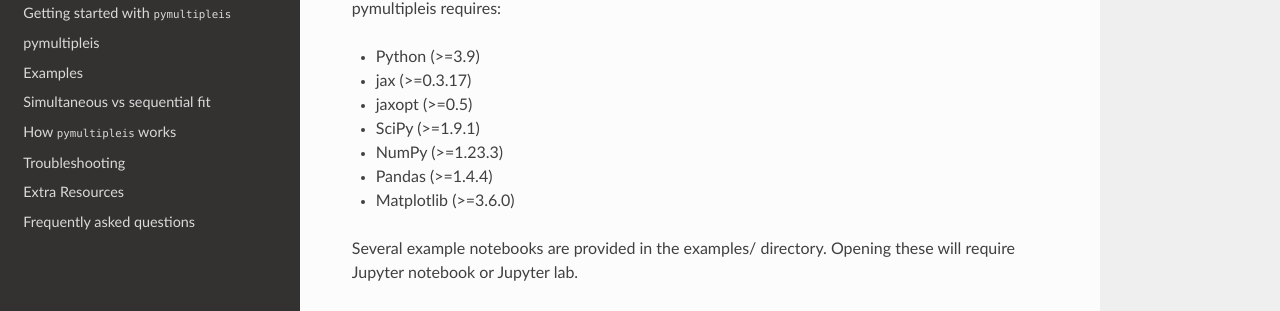
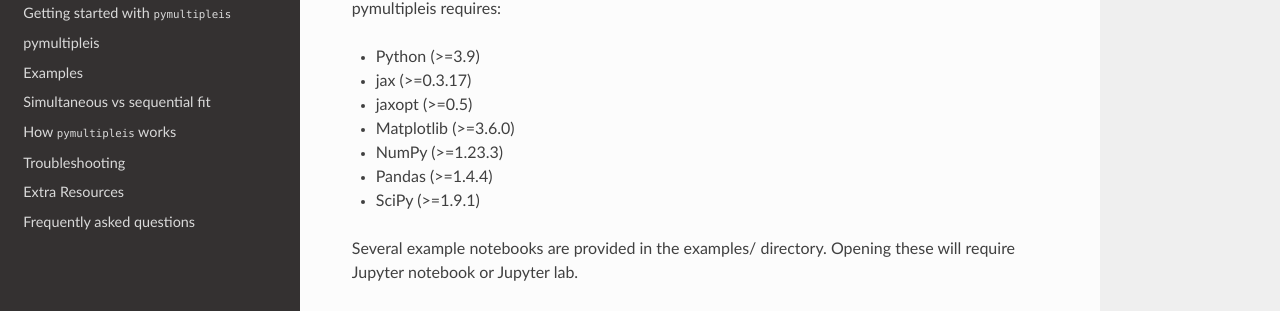
Before and after one commit to richinex/pymultipleis, a Sphinx documentation site: the page built from docs/source/index.rst, in a window 1280 px wide and 900 px high, scrolled down 700 px. Shown: the part 139-450 px from the top of the window. Built offline with Sphinx 7.4.7 and the Read the Docs theme 2.0.0, drawn with Linux system fonts in a browser that asks for light colours; pages that are not in the unit, such as notebooks, are missing from menus.

Commit message:
Updated docs

```diff
--- a/docs/source/index.rst
+++ b/docs/source/index.rst
@@ -41,10 +41,10 @@ pymultipleis requires:
 -   Python (>=3.9)
 -   jax (>=0.3.17)
 -   jaxopt (>=0.5)
--   SciPy (>=1.9.1)
+-   Matplotlib (>=3.6.0)
 -   NumPy (>=1.23.3)
 -   Pandas (>=1.4.4)
--   Matplotlib (>=3.6.0)
+-   SciPy (>=1.9.1)
 
 
 
```
